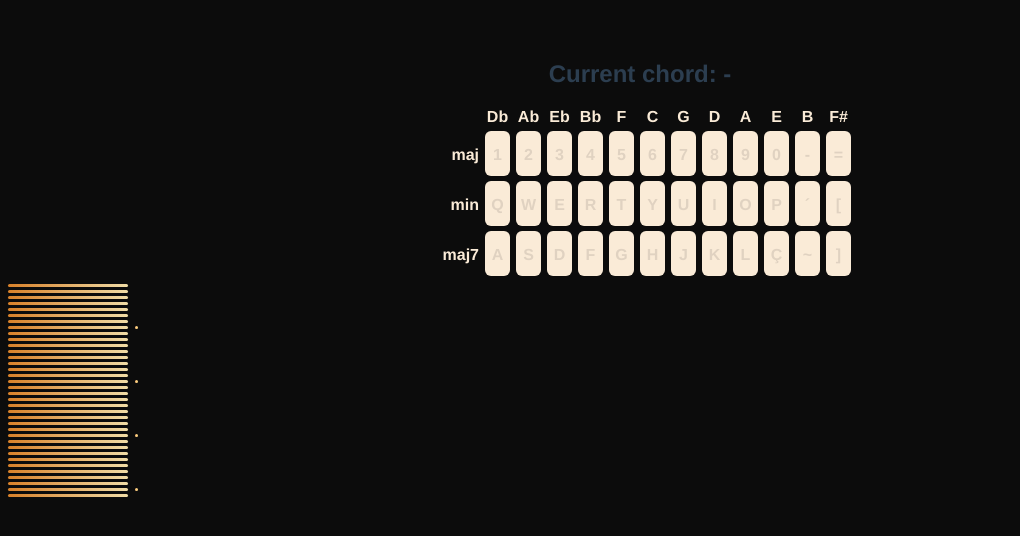
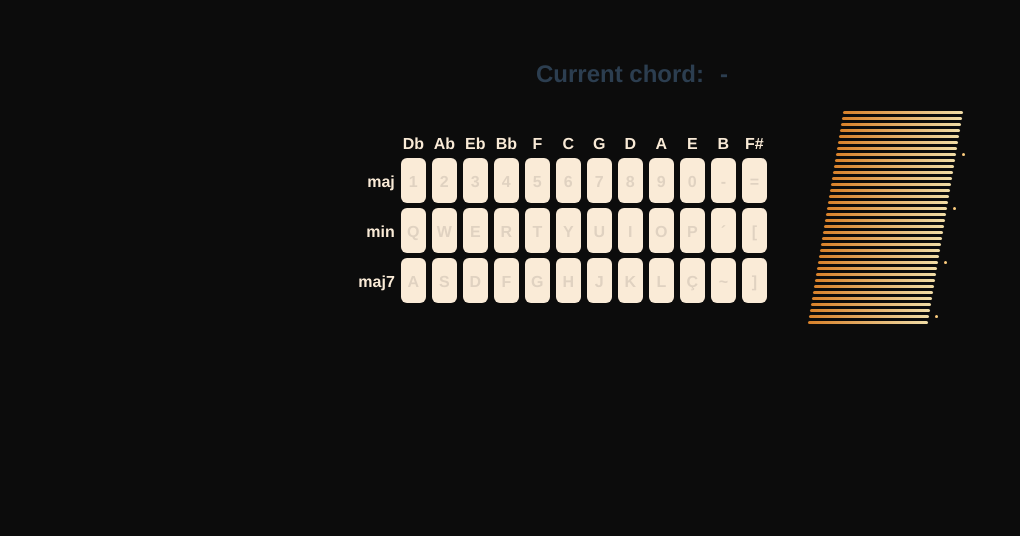
Before and after one commit to mustache1up/nicechord-vue, a Vue app: page / in a window 1280 px wide. Shown: the top 536 px of the page, without its empty margins (0-1020 px from the left). Built offline with nearby package versions, Linux system fonts and the light colour scheme; no server answers.

Commit message:
enhance aesthetics

```diff
--- a/package.json
+++ b/package.json
@@ -5,7 +5,7 @@
   "scripts": {
     "dev": "vite --host --port 8080",
     "build": "vite build",
-    "preview": "vite preview",
+    "preview": "vite preview --host --port 8080",
     "lint": "eslint . --ext .vue,.js,.jsx,.cjs,.mjs --fix --ignore-path .gitignore",
     "format": "prettier --write src/"
   },
--- a/src/App.vue
+++ b/src/App.vue
@@ -1,9 +1,16 @@
 <template>
+  <div>
+    <h2>
+      <div style="display: inline-block">
+        Current chord:
+      </div>
+      <div style="display: inline-block; left-padding: 10px; width: 40px;">
+        {{ currentChordPrettyName }}
+      </div>
+    </h2>
+  </div>
+  <div style="display:flex;justify-content:center;align-items:center;">
     <div id="chords">
-    <h2>
-      Current chord:
-      {{ currentChordPrettyName }}
-    </h2>
       <ChordPlayer :currentChordObj="currentChordObj" />
       <ChordButtonLabelGroup />
       <ChordButtonGroup
@@ -36,6 +43,7 @@
         :octave="0"
         :currentChordObj="currentChordObj"
       />
+    </div>
   </div>
 </template>
 
@@ -253,4 +261,11 @@ export default {
   cursor: default;
   user-select: none;
 }
+#chords {
+  display: inline-block;
+}
+#harp {
+  display: inline-block;
+  padding-left: 3vw;
+}
 </style>
--- a/src/components/HarpButton.vue
+++ b/src/components/HarpButton.vue
@@ -1,9 +1,9 @@
 <template>
-  <div class="harp-button" @mouseenter="play">
+  <div class="harp-button" :style="'left: ' + (index * 3) + 'px'" @mouseenter="play">
     <div>
-      <div class="single-pad"></div>
-      <div class="single-pad"></div>
-      <div class="single-pad"></div>
+      <div class="single-pad" style="left: 2px"></div>
+      <div class="single-pad" style="left: 1px"></div>
+      <div class="single-pad" style="left: 0px"></div>
     </div>
     <div>
       <div v-if="dot" class="single-dot"></div>
@@ -15,6 +15,7 @@
 export default {
   name: "HarpButton",
   props: {
+    index: Number,
     octave: Number,
     note: Number,
     dot: Boolean,
@@ -117,6 +118,7 @@ export default {
 
 <style scoped>
 .harp-button {
+  position: relative;
   cursor: pointer;
   width: 130px;
   /* display: inline-block; */
@@ -127,6 +129,7 @@ export default {
   background-position-x: 50%;
 }
 .single-pad {
+  position: relative;
   margin-top: 3px;
   margin-bottom: 3px;
   border-radius: 3px;
--- a/src/components/HarpOctave.vue
+++ b/src/components/HarpOctave.vue
@@ -1,16 +1,19 @@
 <template>
-  <div class="harp-octave">
+  <div class="harp-octave" :style="'left: ' + (octave * 9) + 'px'" >
     <HarpButton
       v-if="!singleNote"
+      :index="2"
       :octave="notes[2].octave"
       :note="notes[2].note"
     />
     <HarpButton
       v-if="!singleNote"
+      :index="1"
       :octave="notes[1].octave"
       :note="notes[1].note"
     />
     <HarpButton
+      :index="0"
       :octave="notes[0].octave"
       :note="notes[0].note"
       dot />
@@ -60,6 +63,7 @@ export default {
 
 <style scoped>
 .harp-octave {
+  position: relative;
   cursor: pointer;
   /* display: inline-block; */
 }
```
Lines whose indentation alone changed are shown as unchanged.
